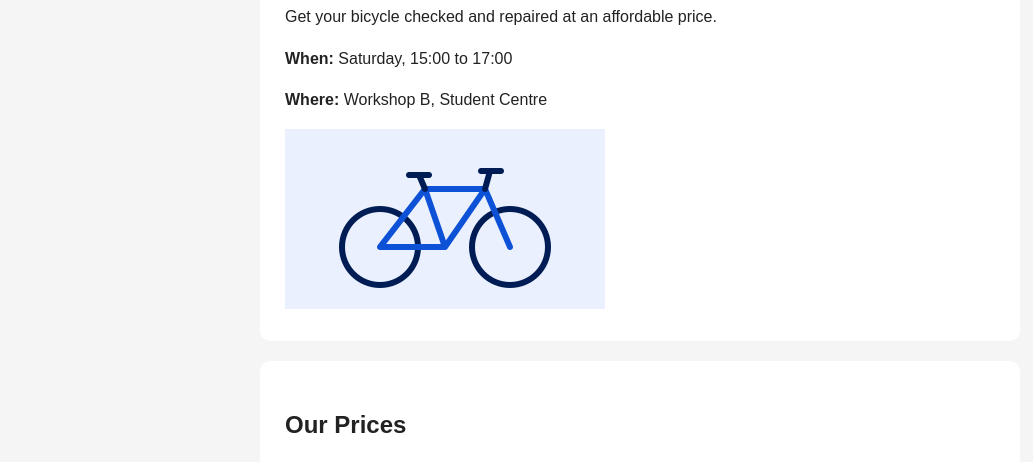
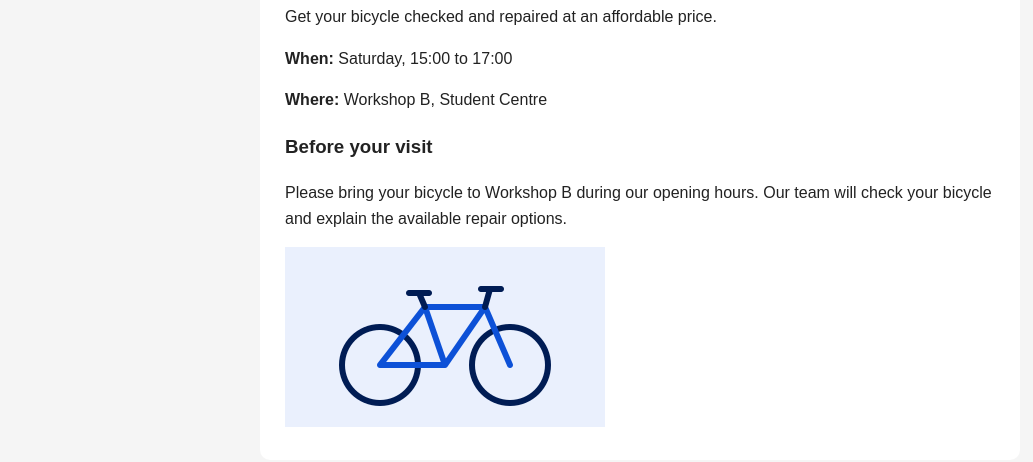
Before and after one commit to misthoueleni-cpu/clinic, a plain HTML site: page index.html in a window 1280 px wide. Shown: the part 273-735 px from the top of the page, without its empty margins (0-1033 px from the left). Drawn offline with Linux system fonts and the light colour scheme.

Commit message:
Added visitor instructions

```diff
--- a/index.html
+++ b/index.html
@@ -26,7 +26,8 @@
 
       <p><strong>When:</strong> Saturday, 15:00 to 17:00</p>
       <p><strong>Where:</strong> Workshop B, Student Centre</p>
-
+<h3>Before your visit</h3>
+<p>Please bring your bicycle to Workshop B during our opening hours. Our team will check your bicycle and explain the available repair options.</p>
       <img src="images/bicycle.png" alt="Illustration of a bicycle">
     </section>
 
```
